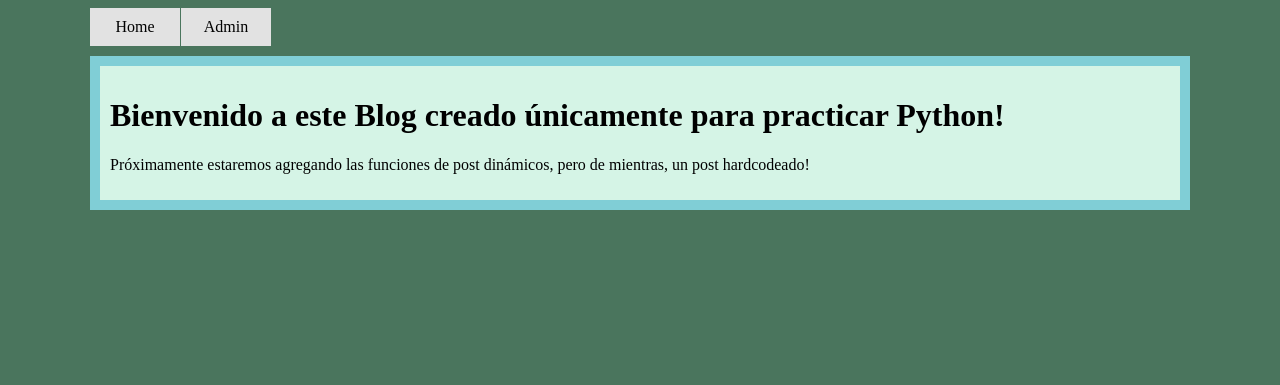
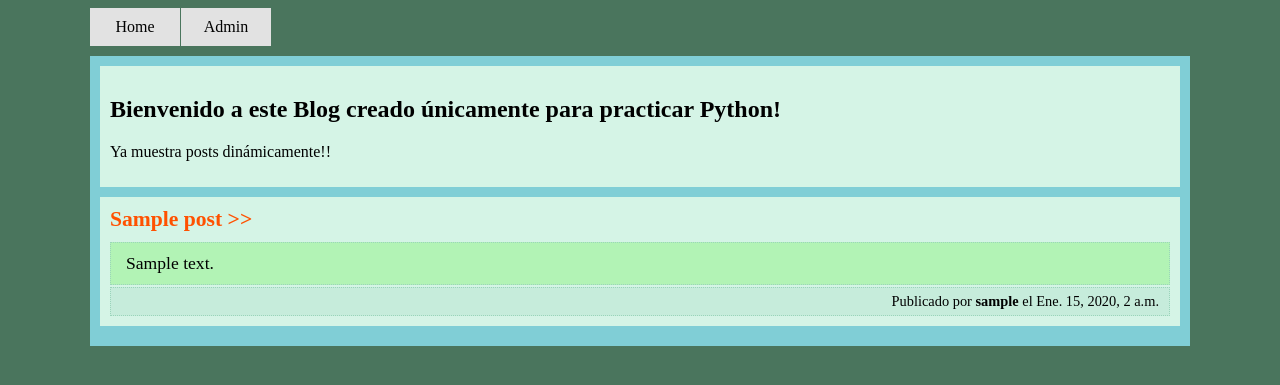
Before and after one commit to zzeill/my-first-blog, a Django app: page / in a window 1280 px wide. Shown: the top 385 px of the page. Run offline with Django 3.2, Linux system fonts and the light colour scheme; tables that the repository leaves empty hold one stand-in row (values such as "Sample post").

Commit message:
Modificación a las vistas y plantilla para mostrar los posts.

```diff
--- a/blog/templates/blog/post_list.html
+++ b/blog/templates/blog/post_list.html
@@ -53,6 +53,31 @@
             .post {
                 background:#d5f4e6;
                 padding:10px;
+                margin-bottom:10px;
+            }
+
+            .author {
+                text-align:right;
+                font-size:0.9em;
+                background:#c6ecdb;
+                padding:5px 10px;;
+                border:1px dotted #9ad4ba;
+                margin-top:2px
+            }
+
+            .title {
+                margin:0;
+                padding:0 0 10px 0;
+                color:rgb(255, 81, 0);
+                font-size:1.35em;
+
+            }
+
+            .text {
+                background:rgb(178, 243, 181);
+                padding:10px 15px 10px 15px;
+                font-size:1.1em;
+                border:1px dotted #9ad4ba;
             }
         </style>
     </head>
@@ -71,13 +96,24 @@
             <div class="floatFix"></div>
             <div id="content">
                 <div class="post">
-                    <h1>
+                    <h2>
                         Bienvenido a este Blog creado únicamente para practicar Python!
                     </h1>
                     <p>
-                        Próximamente estaremos agregando las funciones de post dinámicos, pero de mientras, un post hardcodeado!
+                        Ya muestra posts dinámicamente!!
                     </p>
                 </div>
+
+                {% for post in posts %}
+                <div class="post">
+                    <h2 class="title">{{post.title}} >></h1>
+                    <div class="text">
+                        {{post.text}}
+                    </div>
+                    <div class="author">Publicado por <b>{{post.author}}</b> el <span class="date">{{post.published_date}}</span></div>
+                </div>
+                {% endfor %}
+
             </div>
         </div>
 
--- a/blog/views.py
+++ b/blog/views.py
@@ -1,5 +1,8 @@
 from django.shortcuts import render
+from django.utils import timezone
+from .models import Post
 
 # Create your views here.
 def post_list(request):
-    return render(request, 'blog/post_list.html', {})
+    posts = Post.objects.filter(published_date__lte = timezone.now()).order_by('-published_date')
+    return render(request, 'blog/post_list.html', {'posts' : posts})
```
